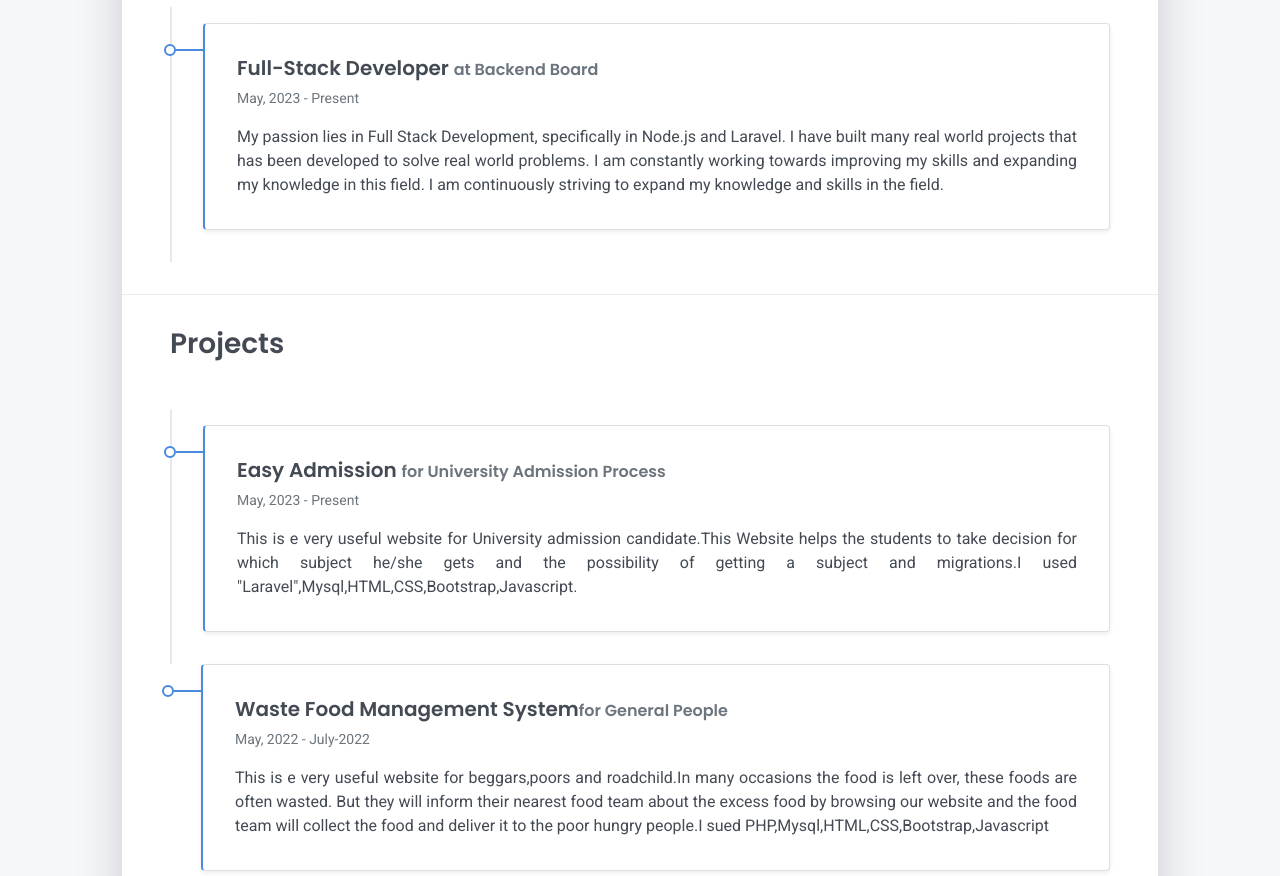
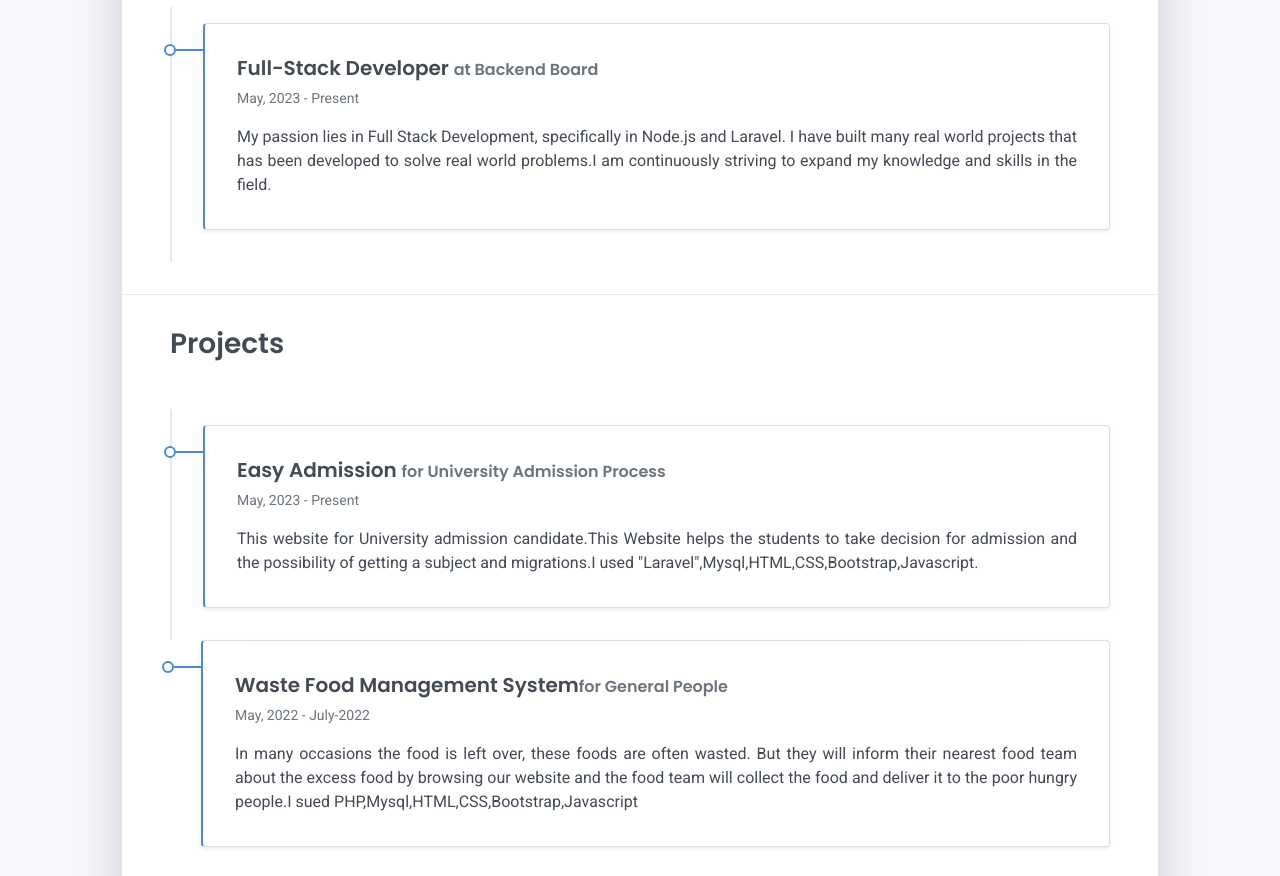
Before and after one commit to nayan-28/cv, a plain HTML site: page index.html in a window 1280 px wide. Shown: the part 1200-2076 px from the top of the page. Drawn offline with Linux system fonts and the light colour scheme.

Commit message:
pdf formation issue solved

```diff
--- a/index.html
+++ b/index.html
@@ -171,8 +171,8 @@
                             <div class="card-body ">
                                 <div class="h5 mb-1 ">Full-Stack Developer <span class="text-muted h6 ">at Backend Board</span></div>
                                 <div class="text-muted text-small mb-2 ">May, 2023 - Present</div>
-                                <div style="text-align: justify;">My passion lies in Full Stack Development, specifically in Node.js and Laravel. I have built many real world projects that has been developed to solve real world problems. I am constantly working towards improving my skills
-                                    and expanding my knowledge in this field. I am continuously striving to expand my knowledge and skills in the field.</div>
+                                <div style="text-align: justify;">My passion lies in Full Stack Development, specifically in Node.js and Laravel. I have built many real world projects that has been developed to solve real world problems.I am continuously striving to expand my knowledge
+                                    and skills in the field.</div>
                             </div>
                         </div>
                     </div>
@@ -186,7 +186,7 @@
                             <div class="card-body ">
                                 <div class="h5 mb-1 ">Easy Admission <span class="text-muted h6 ">for University Admission Process</span></div>
                                 <div class="text-muted text-small mb-2 ">May, 2023 - Present</div>
-                                <div style="text-align: justify;">This is e very useful website for University admission candidate.This Website helps the students to take decision for which subject he/she gets and the possibility of getting a subject and migrations.I used "Laravel",Mysql,HTML,CSS,Bootstrap,Javascript.</div>
+                                <div style="text-align: justify;">This website for University admission candidate.This Website helps the students to take decision for admission and the possibility of getting a subject and migrations.I used "Laravel",Mysql,HTML,CSS,Bootstrap,Javascript.</div>
                             </div>
                         </div>
                     </div>
@@ -194,8 +194,8 @@
                         <div class="card-body ">
                             <div class="h5 mb-1 ">Waste Food Management System<span class="text-muted h6 ">for General People</span></div>
                             <div class="text-muted text-small mb-2 ">May, 2022 - July-2022</div>
-                            <div style="text-align: justify;">This is e very useful website for beggars,poors and roadchild.In many occasions the food is left over, these foods are often wasted. But they will inform their nearest food team about the excess food by browsing our website
-                                and the food team will collect the food and deliver it to the poor hungry people.I sued PHP,Mysql,HTML,CSS,Bootstrap,Javascript</div>
+                            <div style="text-align: justify;">In many occasions the food is left over, these foods are often wasted. But they will inform their nearest food team about the excess food by browsing our website and the food team will collect the food and deliver it to the
+                                poor hungry people.I sued PHP,Mysql,HTML,CSS,Bootstrap,Javascript</div>
                         </div>
                     </div>
                     <div class="timeline-card timeline-card-primary card shadow-sm ">
@@ -215,14 +215,15 @@
                             <div class="card-body ">
                                 <div class="h5 mb-1 ">Computer Science and Engineering <span class="text-muted h6 ">from jashore University of Scince and Technology</span></div>
                                 <div class="text-muted text-small mb-2 ">2020 - Present</div>
-                                <div>I am very happy to get admitted to my dreamed department.I get many experience from this departmant.</div>
+                                <div>I am very happy to get admitted to my dreamed department.I get many experience from this departmant.I gathered many knoledge from here and support from my respected teachers.I found many friends those are really helpfull.</div>
                             </div>
                         </div>
                         <div class="timeline-card timeline-card-success card shadow-sm ">
                             <div class="card-body ">
                                 <div class="h5 mb-1 ">Higher Secondary Certificate <span class="text-muted h6 ">from Govt. bangabandhu College,Khulna</span></div>
                                 <div class="text-muted text-small mb-2 ">2017 - 2019</div>
-                                <div>The effort to fulfill the dream started from here, I was able to achieve success in spite of many adversities</div>
+                                <div>The effort to fulfill the dream started from here, I was able to achieve success in spite of many adversities.I had the best time of my life. After studying hard, the result would have increased the pace of my studies.
+                                    .I gathered many knoledge from here and support from my respected teachers.I found many friends those are really helpfull.I was able to achieve a lot during this time. I will always miss this time.</div>
                             </div>
                         </div>
                         <div class="timeline-card timeline-card-success card shadow-sm ">
```
